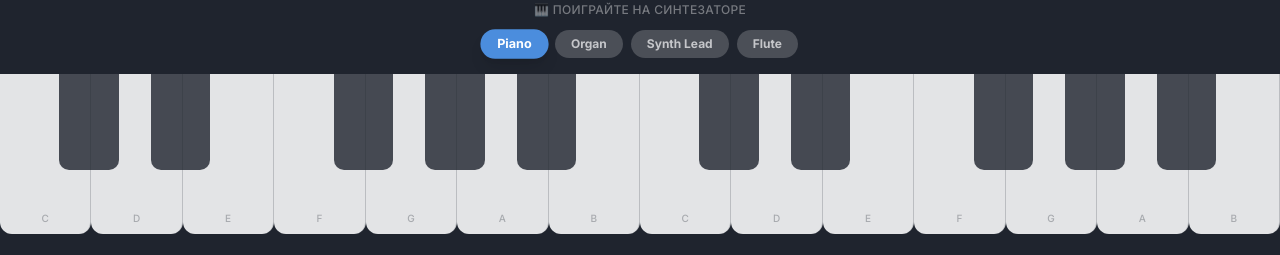
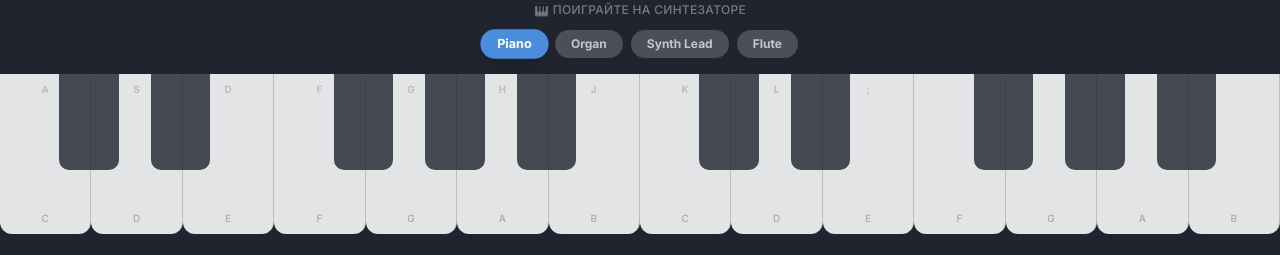
Before and after one commit to wwwromcomru-lang/suno5, a React (Vite) app: page / in a window 1280 px wide. Shown: the part 4789-5044 px from the top of the page. Built offline with nearby package versions, Linux system fonts and the light colour scheme; the HTML template or start-up script is replaced by a standard one.

Commit message:
Add keyboard hints to synth

```diff
--- a/src/components/FooterSynth.tsx
+++ b/src/components/FooterSynth.tsx
@@ -197,6 +197,11 @@ const FooterSynth = () => {
               width: `${whiteKeyWidth}%`,
             }}
           >
+            {NOTE_TO_KEY[n.note] && (
+              <span className="absolute top-2 left-1/2 -translate-x-1/2 text-[10px] text-foreground/20 font-bold">
+                {NOTE_TO_KEY[n.note]}
+              </span>
+            )}
             <span className="absolute bottom-2 left-1/2 -translate-x-1/2 text-[10px] text-foreground/30 font-medium">
               {n.note.replace(/\d/, "")}
             </span>
```
